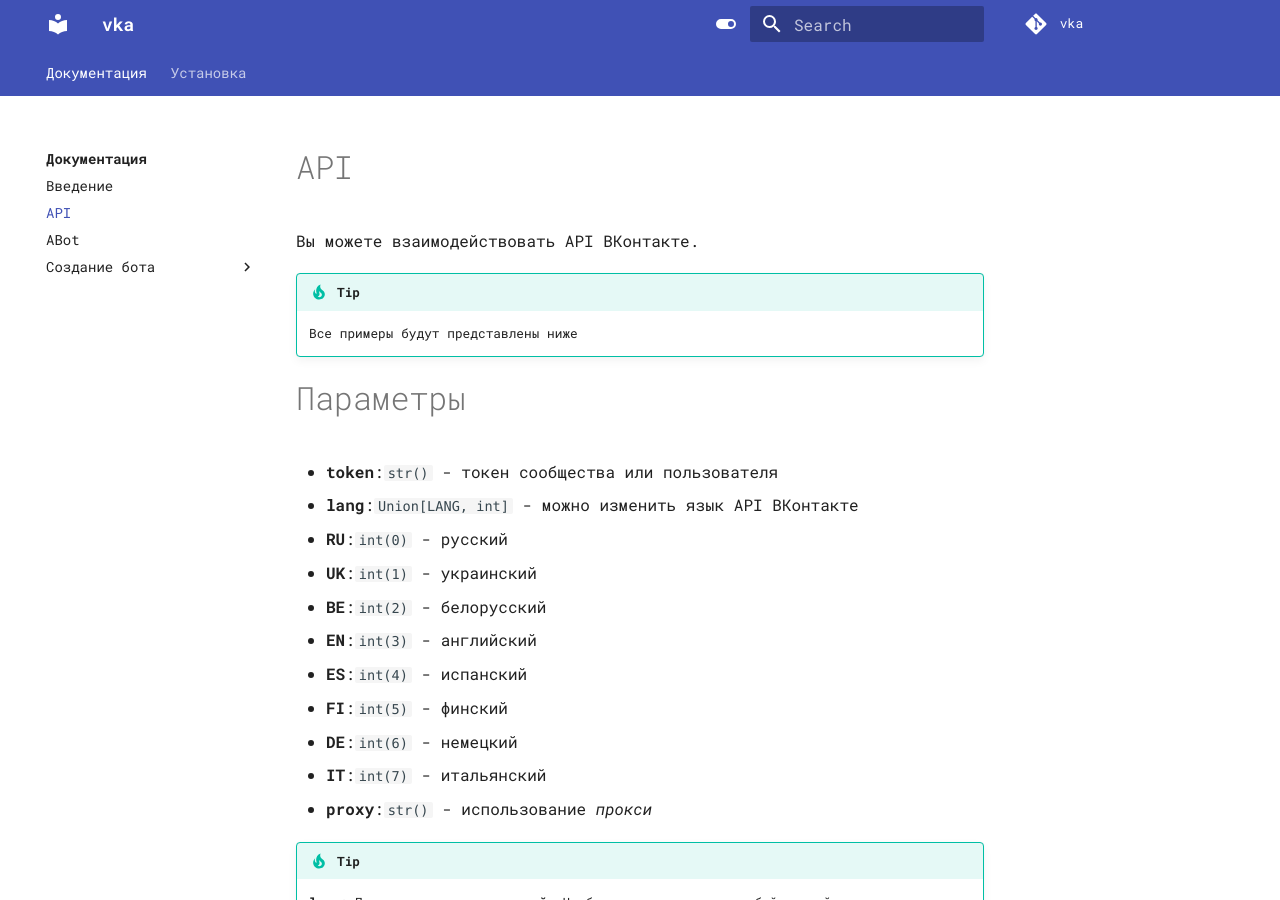
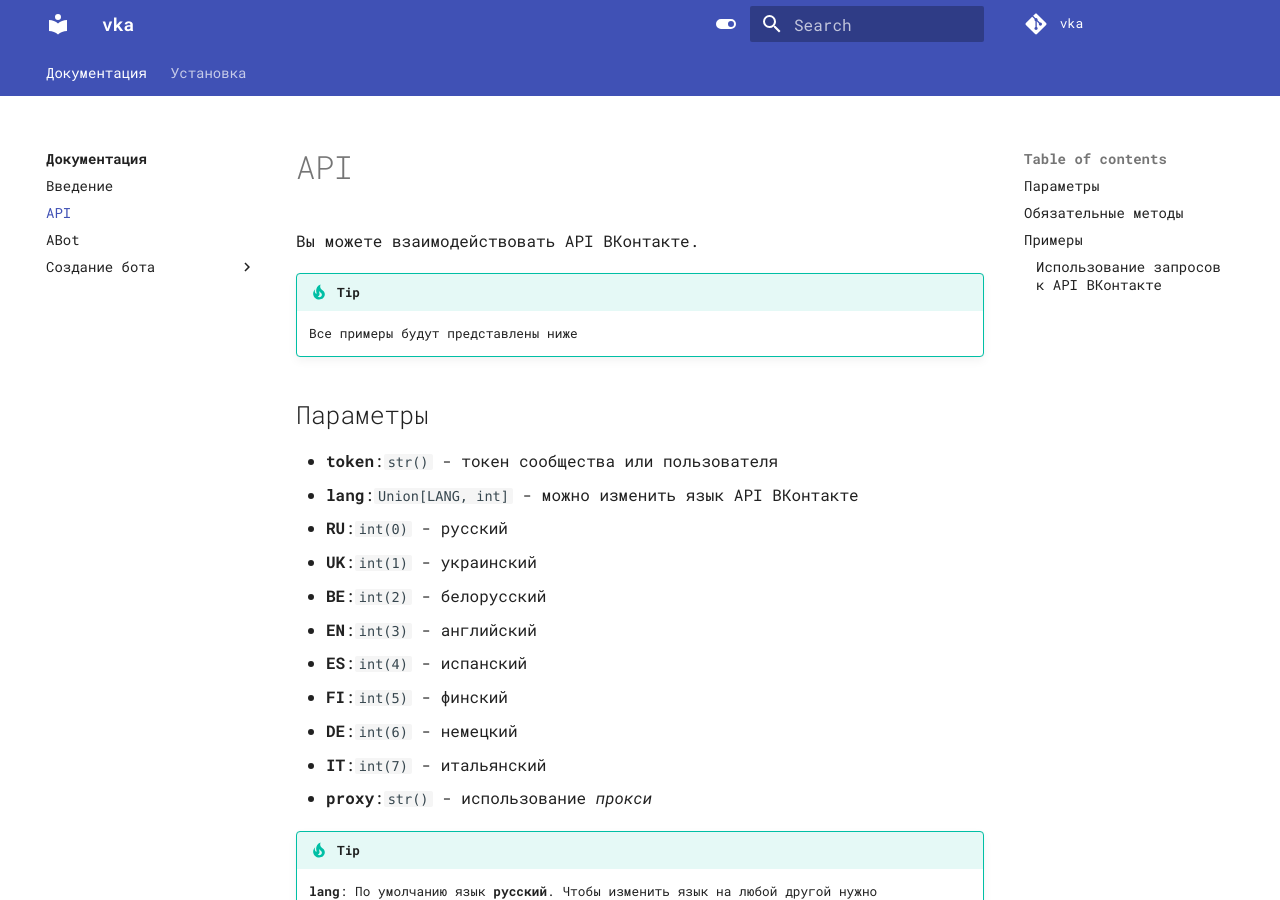
Before and after one commit to MrCreEper002/vka, an MkDocs documentation site: the page built from docs/docs/api.md, in a window 1280 px wide and 900 px high. Built offline with MkDocs 1.6.1 and Material for MkDocs 9.7.7, drawn with Linux system fonts in a browser that asks for light colours; some web fonts are replaced; comment, search, counter and statistics services are not loaded.

Commit message:
update docs

````diff
--- a/docs/docs/api.md
+++ b/docs/docs/api.md
@@ -4,7 +4,7 @@
 !!! Tip
     Все примеры будут представлены ниже
 
-# Параметры
+## Параметры
 * __token__:`str()` - токен сообщества или пользователя
 * __lang__:`Union[LANG, int]` - можно изменить язык API ВКонтакте
   * __RU__:`int(0)` - русский
@@ -23,7 +23,7 @@
 !!! Tip
     __proxy__: По умолчанию **None**. прописать в `API(token="token", proxy="http://root:password@ip:port")`
 
-# Обязательные методы
+## Обязательные методы
 
 * `.async_init()` - инициализирует класс и открывает сессию перед работой
 * `.close()` - закрывает сессию по окончанию работы
@@ -32,7 +32,7 @@
     Без этих методов будет вылезать предупреждение о не открытой или не закрытой сессии
 
 
-# Примеры
+## Примеры
 
 ### Использование запросов к API ВКонтакте
 ```python
````
